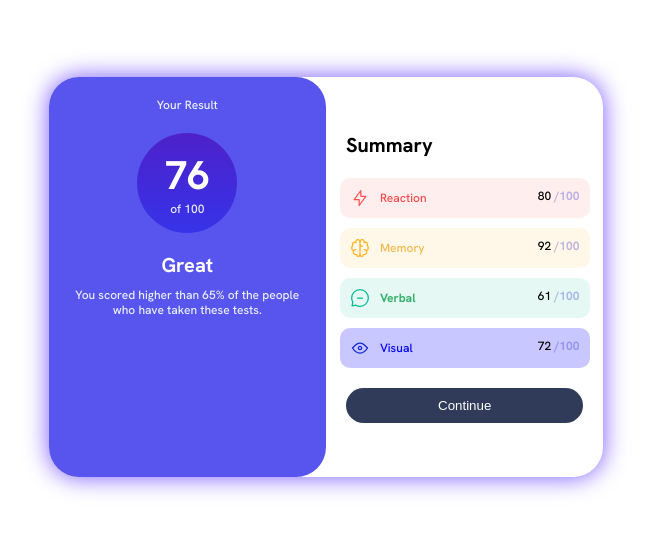
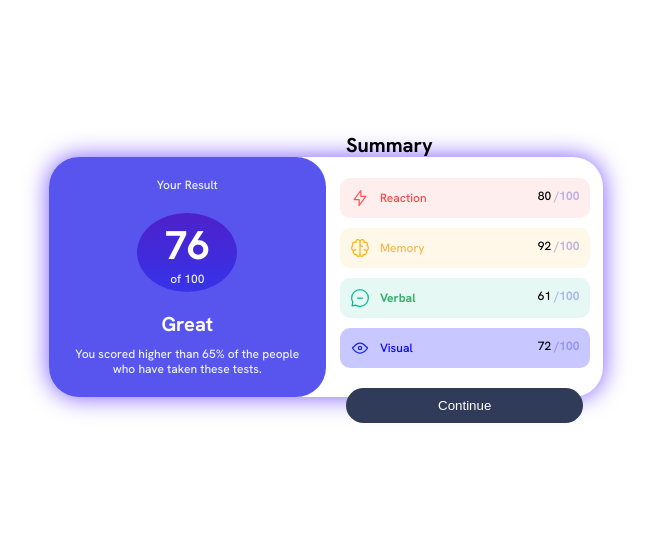
Before and after one commit to genesisdubem/Frontend, a plain HTML site: page index.html in a window 1536 px wide. Shown: the part 123-656 px from the top of the page, without its empty margins (442-1093 px from the left). Drawn offline with Linux system fonts and the light colour scheme.

Commit message:
Updated my css file

```diff
--- a/index.css
+++ b/index.css
@@ -173,3 +173,16 @@ body{
         box-shadow: 0px 0px 25px  var(--Light-slate-blue);
     }
 }
+
+
+@media screen and (min-width:1440px) {
+    .shadow{
+        display: flex;
+        justify-content: space-between;
+        margin: auto;
+        height: 30vh;
+        border-radius: 30px;
+        align-items: center;
+        box-shadow: 0px 0px 25px  var(--Light-slate-blue);
+    }
+}
```
